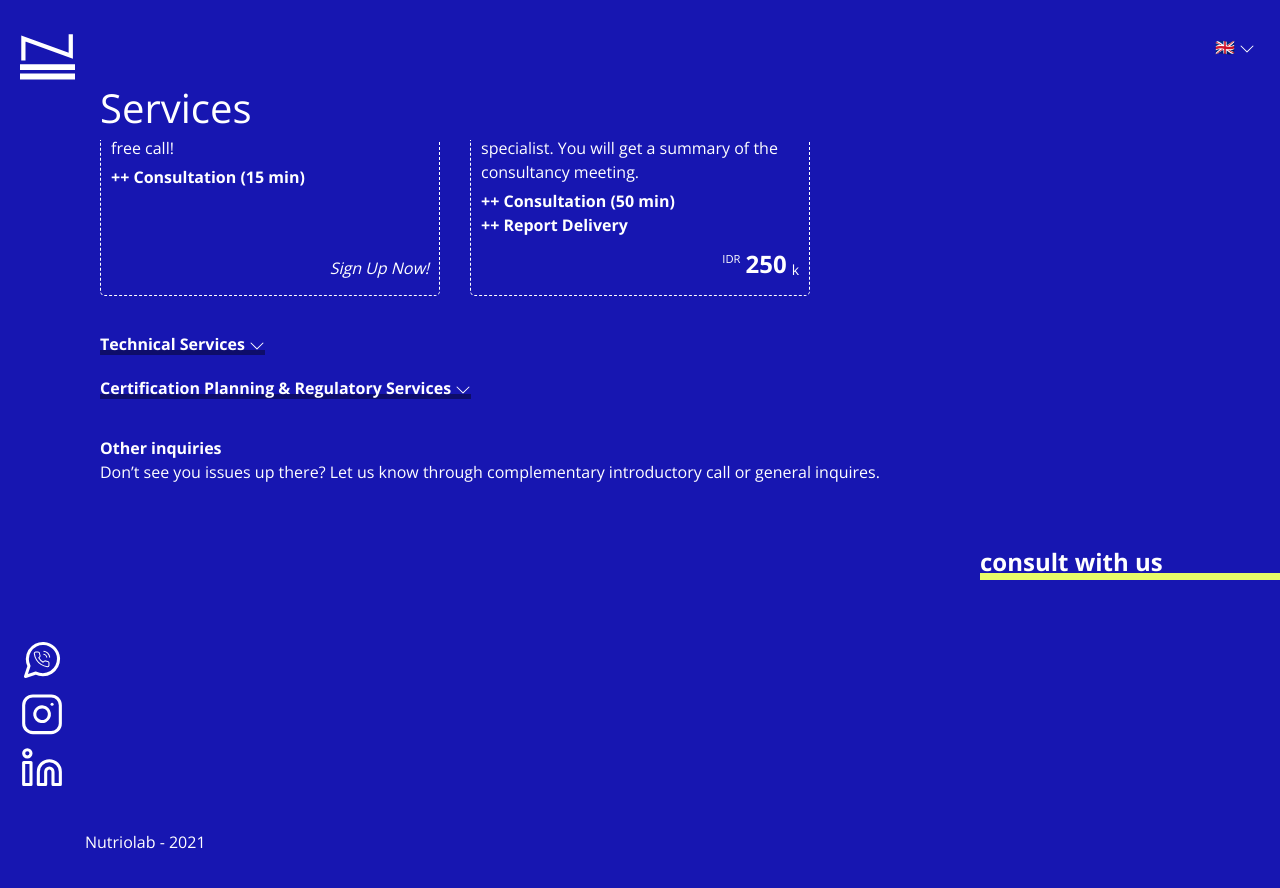
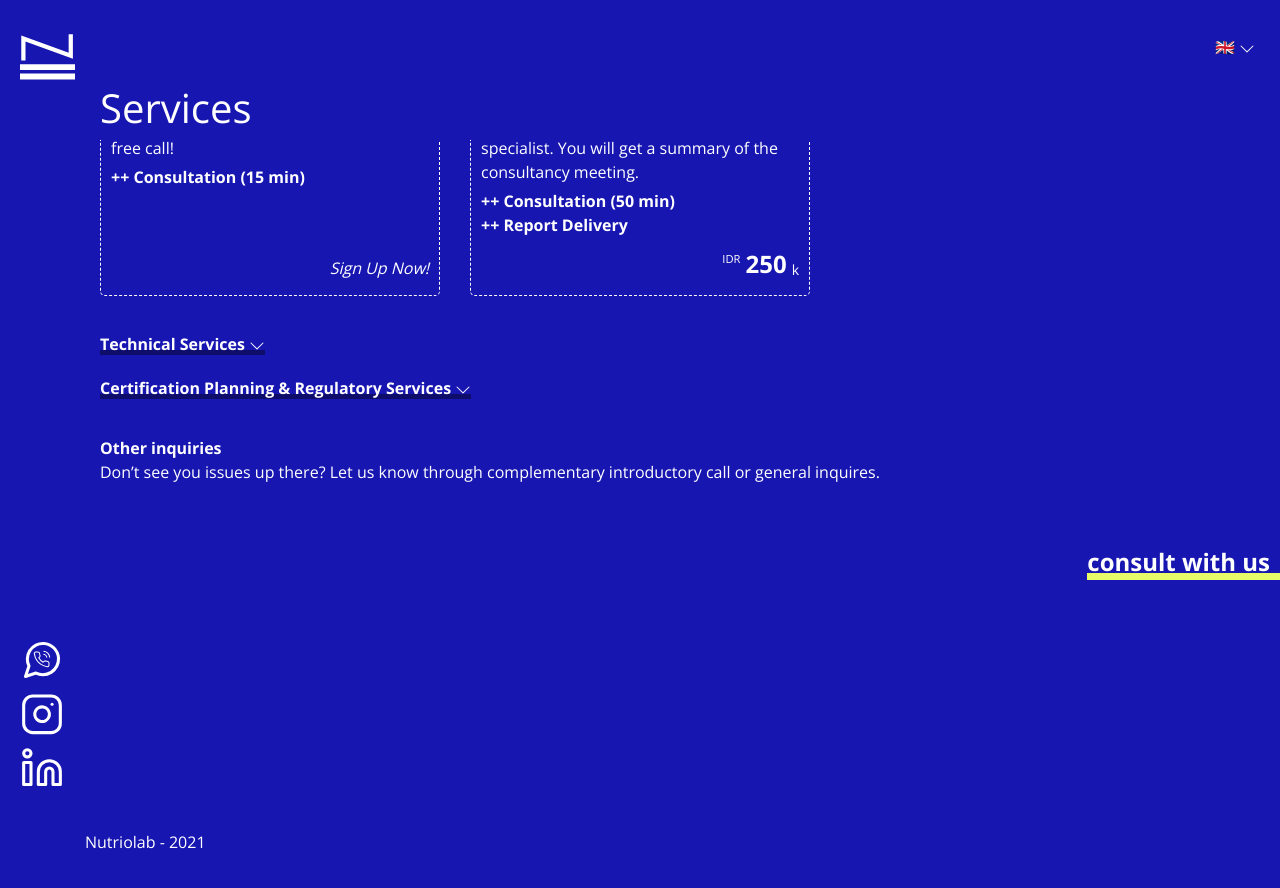
Before and after one commit to nutriolab/nutriolab.github.io, a Jekyll site: the page built from pages/en/services.md, in a window 1280 px wide and 900 px high, scrolled down 100 px. Shown: the top 888 px of the window. Built offline with Jekyll 4.4.1, drawn with Linux system fonts in a browser that asks for light colours.

Commit message:
Update services.scss

```diff
--- a/assets/css/services.scss
+++ b/assets/css/services.scss
@@ -111,8 +111,7 @@
     position: absolute;
     bottom: 20%;
     right: 0;
-    width: 50%;
-    max-width: 300px;
+    max-width: 240px;
     padding-right: 10px;
     font-weight: bold;
     font-size: 24px;
```
